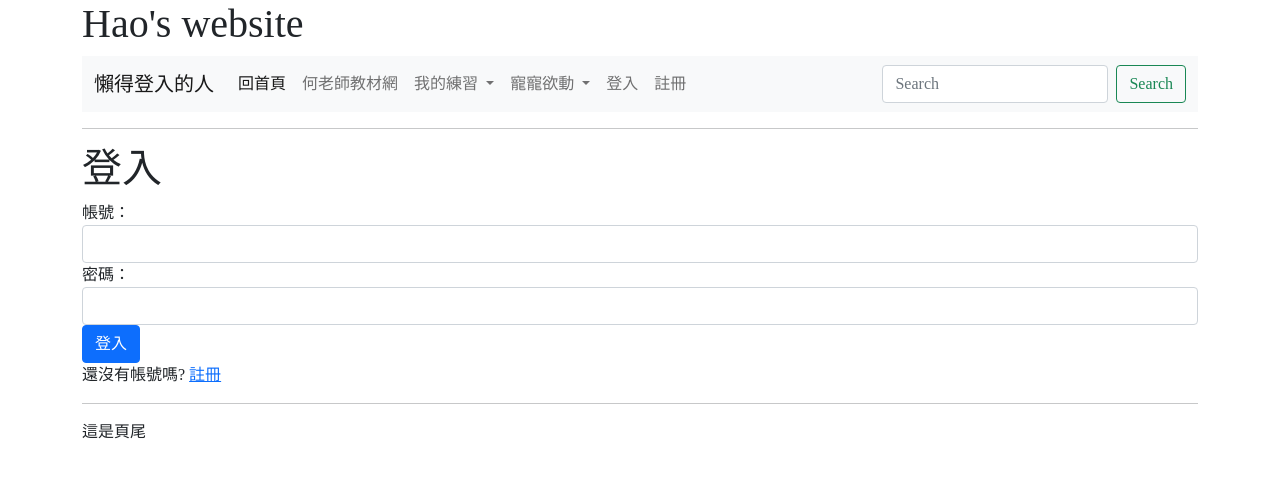
After one commit to gahao0168/ai, a Django app: page /login/ in a window 1280 px wide. The commit adds this page. Shown: the top 478 px of the page. Run offline with Django 3.2, Linux system fonts and the light colour scheme; some libraries are stand-ins or nearby versions.

Commit message:
登入+登出

```diff
--- a/datacenter/urls.py
+++ b/datacenter/urls.py
@@ -19,8 +19,9 @@ from mysite import views
 
 urlpatterns = [
     path('delete/<int:id>/', views.delete),
-    path('logout/', views.mylogout),
     path('register/', views.sign_up, name='Register'),
+    path('login/', views.sign_in, name='Login'),
+    path('logout/', views.mylogout, name='Logout'),
     path('chart/', views.chart),
     path('rank/', views.rank),
     path('show/<int:id>/', views.show),
--- a/mysite/forms.py
+++ b/mysite/forms.py
@@ -1,6 +1,7 @@
 from django import forms
 from django.contrib.auth.forms import UserCreationForm
 from django.contrib.auth.models import User
+
 class RegisterForm(UserCreationForm):
     username = forms.CharField(
         label="帳號",
@@ -21,3 +22,13 @@ class RegisterForm(UserCreationForm):
     class Meta:
         model = User
         fields = ('username', 'email', 'password1', 'password2')
+
+class LoginForm(forms.Form):
+    username = forms.CharField(
+        label="帳號",
+        widget=forms.TextInput(attrs={'class': 'form-control'})
+    )
+    password = forms.CharField(
+        label="密碼",
+        widget=forms.PasswordInput(attrs={'class': 'form-control'})
+    )
--- a/mysite/views.py
+++ b/mysite/views.py
@@ -1,10 +1,10 @@
 from django.shortcuts import render, redirect
 from django.contrib.auth.decorators import login_required
 from django.http import HttpResponse
-from django.contrib.auth import logout
+from django.contrib.auth import authenticate, login, logout
 from django.contrib.auth.forms import UserCreationForm
 from mysite.models import Post, Country, City
-from mysite.forms import RegisterForm
+from mysite.forms import RegisterForm, LoginForm
 from plotly.offline import plot
 import random
 import plotly.graph_objs as go
@@ -40,7 +40,7 @@ def delete(request, id):
 		return redirect("/news/")
 	return redirect("/news/")
 
-@login_required(login_url="/admin/login/")
+@login_required(login_url="/login/")
 def show(request, id):
 	try:
 		post = Post.objects.get(id=id)
@@ -48,7 +48,7 @@ def show(request, id):
 		return redirect("/news/")
 	return render(request, "show.html", locals())
 
-@login_required(login_url="/admin/login/")
+@login_required(login_url="/login/")
 def rank(request):
 	if request.method == 'POST':
 		id = request.POST['id']
@@ -64,7 +64,7 @@ def rank(request):
 	countries = Country.objects.all()
 	return render(request, "rank.html", locals())
 
-@login_required(login_url="/admin/login/")
+@login_required(login_url="/login/")
 def chart(request):
 	if request.method == 'POST':
 		id = request.POST['id']
@@ -82,23 +82,38 @@ def chart(request):
 	population = [city.population for city in cities]
 	return render(request, "chart.html", locals())
 
-# @login_required(login_url="/admin/login/")
+# @login_required(login_url="/login/")
 # def set(request):
 # 	return render(request, "set.html", locals())
 
-#註冊
+# 註冊
 def sign_up(request):
     form = RegisterForm()
     if request.method == "POST":
         form = RegisterForm(request.POST)
         if form.is_valid():
             form.save()
-            return redirect("/admin/login/")  #重新導向到登入畫面
+            return redirect("/login/")  #重新導向到登入畫面
     context = {
         'form': form
     }
     return render(request, "register.html", context)
 
+# 登入
+def sign_in(request):
+    form = LoginForm()
+    if request.method == "POST":
+	    username = request.POST.get("username")
+	    password = request.POST.get("password")
+	    user = authenticate(request, username=username, password=password)
+	    if user is not None:
+	        login(request, user)
+	        return redirect('/')  #重新導向到首頁
+    context = {
+        'form': form
+    }
+    return render(request, "login.html", context)
+
 def mylogout(request):
 	logout(request)
-	return redirect("/")
+	return redirect("/login/")
--- /dev/null
+++ b/templates/login.html
@@ -0,0 +1,15 @@
+{% extends "base.html" %}
+
+{% block title %} Gahao's Website {% endblock %}
+{% block headmessage %} Hao's website {% endblock %}
+{% block main %}
+    <hr>
+    <h1>登入</h1>
+    <form action="" method="POST">
+        {% csrf_token %}
+        {{ form }}
+
+        <input class="btn btn-primary" type="submit" value="登入" />
+        <p>還沒有帳號嗎? <a href="{% url 'Register' %}">註冊</a></p>
+    </form>
+{% endblock %}
--- a/templates/menu.html
+++ b/templates/menu.html
@@ -46,11 +46,11 @@
         </li>
         {% if request.user.is_authenticated %}
           <li class="nav-item">
-            <a class="nav-link" href="/logout/" tabindex="-1">登出</a>
+              <a class="btn btn-lg btn-primary" href="{% url 'Logout' %}" role="button">登出 &#187;</a>
           </li>
         {% else %}
           <li class="nav-item">
-            <a class="nav-link" href="/admin/login/?next=/" tabindex="-1">登入==</a>
+            <a class="nav-link" href="/login/" tabindex="-1">登入</a>
           </li>
           <li class="nav-item">
             <a class="nav-link" href="/register/">註冊</a>
--- a/templates/news.html
+++ b/templates/news.html
@@ -4,6 +4,9 @@
 {% block headmessage %} 我的新聞摘要 {% endblock %}
 {% block main %}
 	<hr>
+	{% if not request.user.is_authenticated %}
+      登入才可以看摘要唷~
+    {% endif %}
 	<table class="table table-striped">
 		<tr>
 			<td>編號</td>
```
Also changed, not shown: db.sqlite3.
